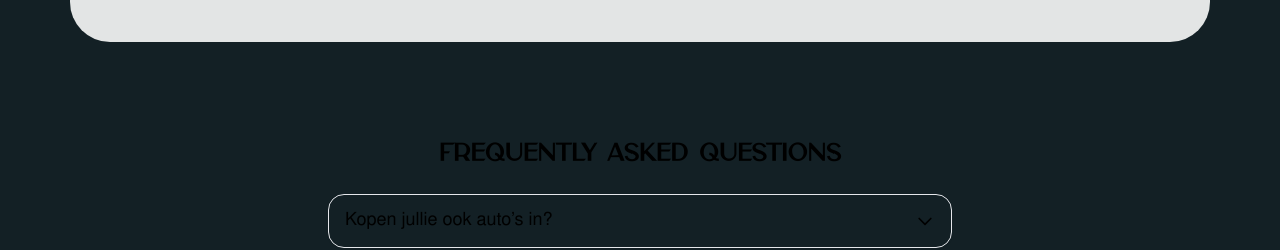
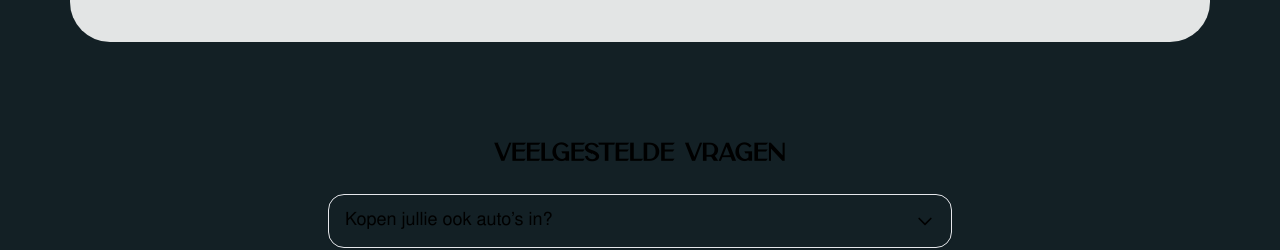
Before and after one commit to erjenweb/nextjs, a Next.js app: page /over-ons in a window 1280 px wide. Shown: the part 4156-4406 px from the top of the page. Built offline with nearby package versions, Linux system fonts and the light colour scheme.

Commit message:
Update faq.tsx

```diff
--- a/src/components/page/faq.tsx
+++ b/src/components/page/faq.tsx
@@ -31,7 +31,7 @@ function FAQ() {
   return (
     <section className="max-w-2xl mx-auto p-6">
       <h2 className="text-2xl font-bold mb-6 text-center">
-        Frequently Asked Questions
+        veelgestelde vragen
       </h2>
       <div className="space-y-4">
         {faqs.map((faq, i) => (
```
